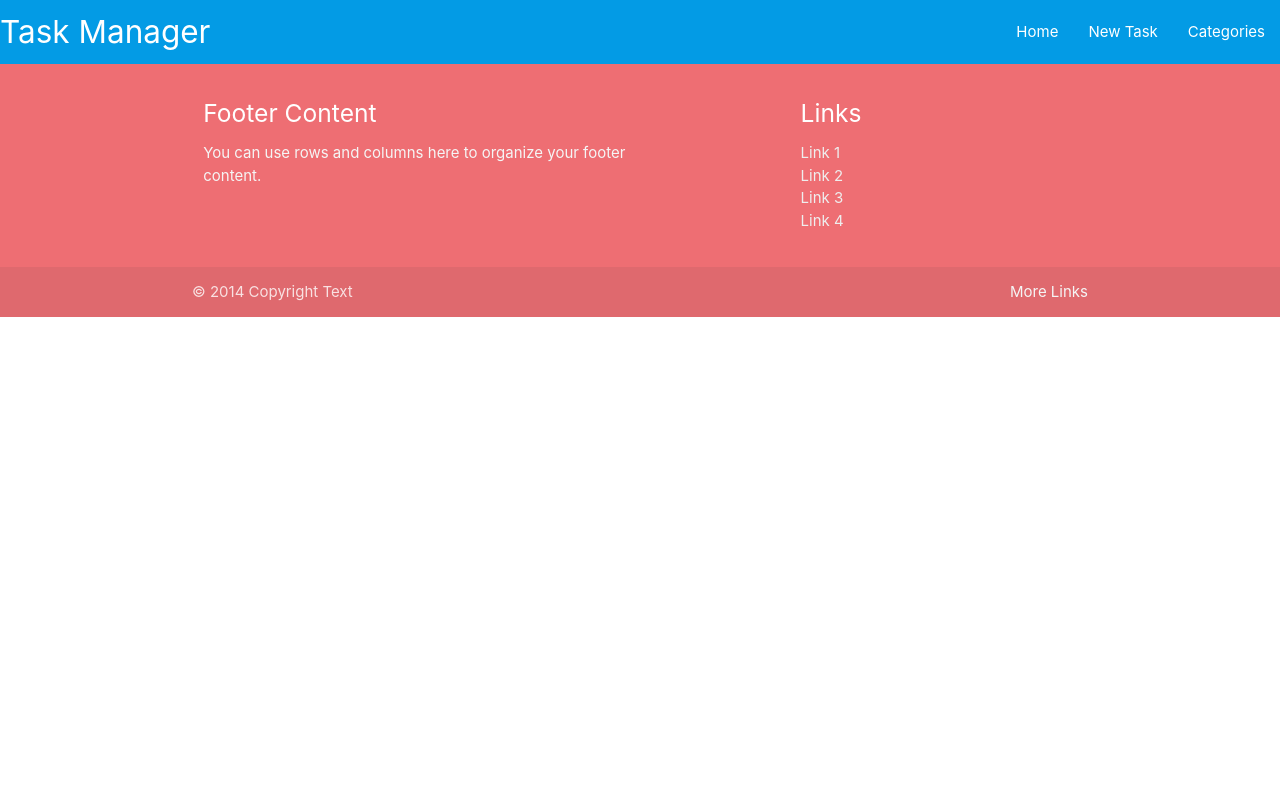
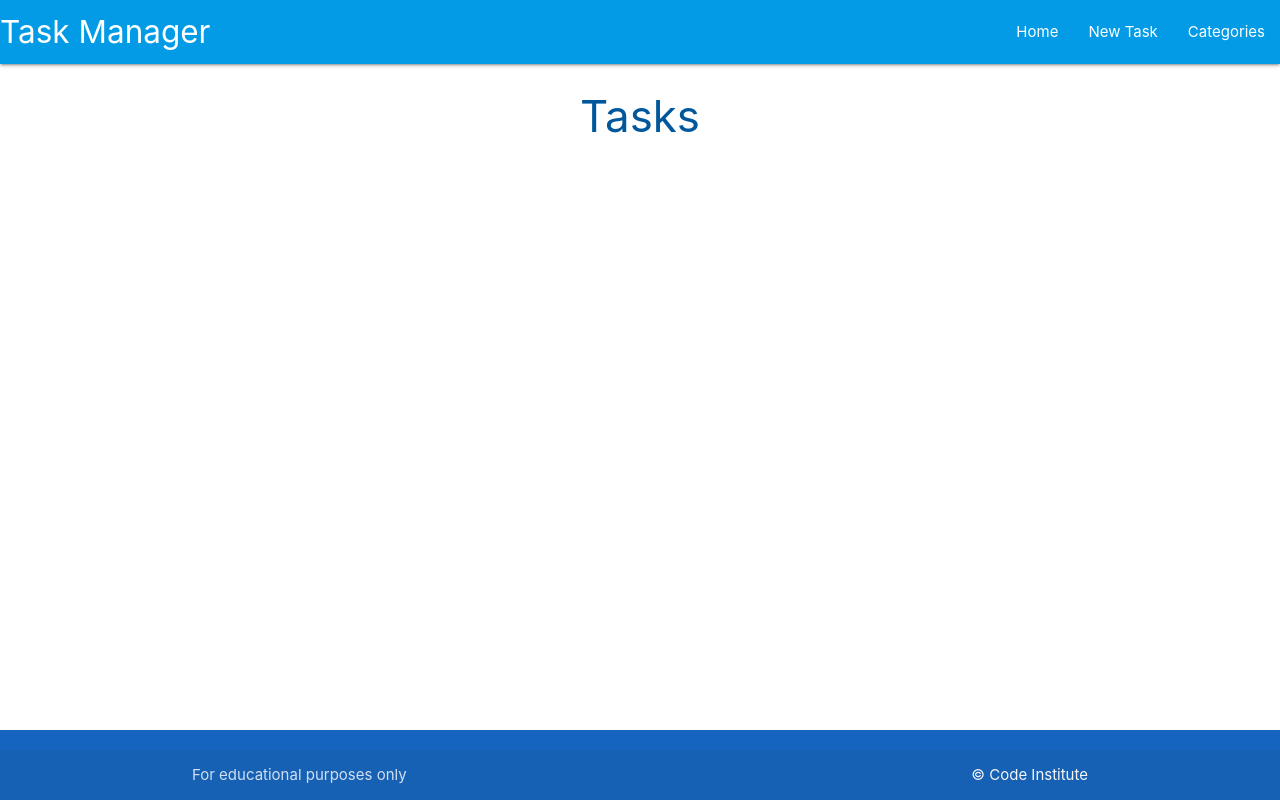
Before and after one commit to samcat437/db-management-walkthrough, a Flask app: page / in a window 1280 px wide. Run offline with Flask 2, Linux system fonts and the light colour scheme.

Commit message:
base template complete

```diff
--- a/taskmanager/routes.py
+++ b/taskmanager/routes.py
@@ -5,4 +5,4 @@ from taskmanager.models import Category, Task
 
 @app.route("/")
 def home():
-    return render_template("base.html")
+    return render_template("tasks.html")
--- a/taskmanager/static/css/style.css
+++ b/taskmanager/static/css/style.css
@@ -0,0 +1,9 @@
+body {
+    display: flex;
+    min-height: 100vh;
+    flex-direction: column;
+  }
+
+  main {
+    flex: 1 0 auto;
+  }
--- a/taskmanager/templates/base.html
+++ b/taskmanager/templates/base.html
@@ -19,7 +19,7 @@
         <nav class="light-blue darken-1">
             <div class="nav-wrapper">
               <a href="#!" class="brand-logo">Task Manager</a>
-              <a href="#" data-target="mobile-demo" class="sidenav-trigger"><i class="fas fa-bars"></i>>menu</i></a>
+              <a href="#" data-target="mobile-demo" class="sidenav-trigger"><i class="fas fa-bars"></i></i></a>
               <ul class="right hide-on-med-and-down">
                 <li><a href="{{ url_for('home') }}">Home</a></li>
                 <li><a href="">New Task</a></li>
@@ -39,28 +39,11 @@
         {% endblock %}
     </main>
 
-    <footer class="page-footer">
-        <div class="container">
-          <div class="row">
-            <div class="col l6 s12">
-              <h5 class="white-text">Footer Content</h5>
-              <p class="grey-text text-lighten-4">You can use rows and columns here to organize your footer content.</p>
-            </div>
-            <div class="col l4 offset-l2 s12">
-              <h5 class="white-text">Links</h5>
-              <ul>
-                <li><a class="grey-text text-lighten-3" href="#!">Link 1</a></li>
-                <li><a class="grey-text text-lighten-3" href="#!">Link 2</a></li>
-                <li><a class="grey-text text-lighten-3" href="#!">Link 3</a></li>
-                <li><a class="grey-text text-lighten-3" href="#!">Link 4</a></li>
-              </ul>
-            </div>
-          </div>
-        </div>
+    <footer class="page-footer blue darken-3">
         <div class="footer-copyright">
           <div class="container">
-          © 2014 Copyright Text
-          <a class="grey-text text-lighten-4 right" href="#!">More Links</a>
+          For educational purposes only
+          <a class="grey-text text-lighten-4 right" href="#!">&copy; Code Institute</a>
           </div>
         </div>
       </footer>
--- /dev/null
+++ b/taskmanager/templates/tasks.html
@@ -0,0 +1,6 @@
+{% extends "base.html" %}
+{% block content %}
+
+<h3 class="light-blue-text text-darken-4 center-align">Tasks</h3>
+
+{% endblock %}
```
